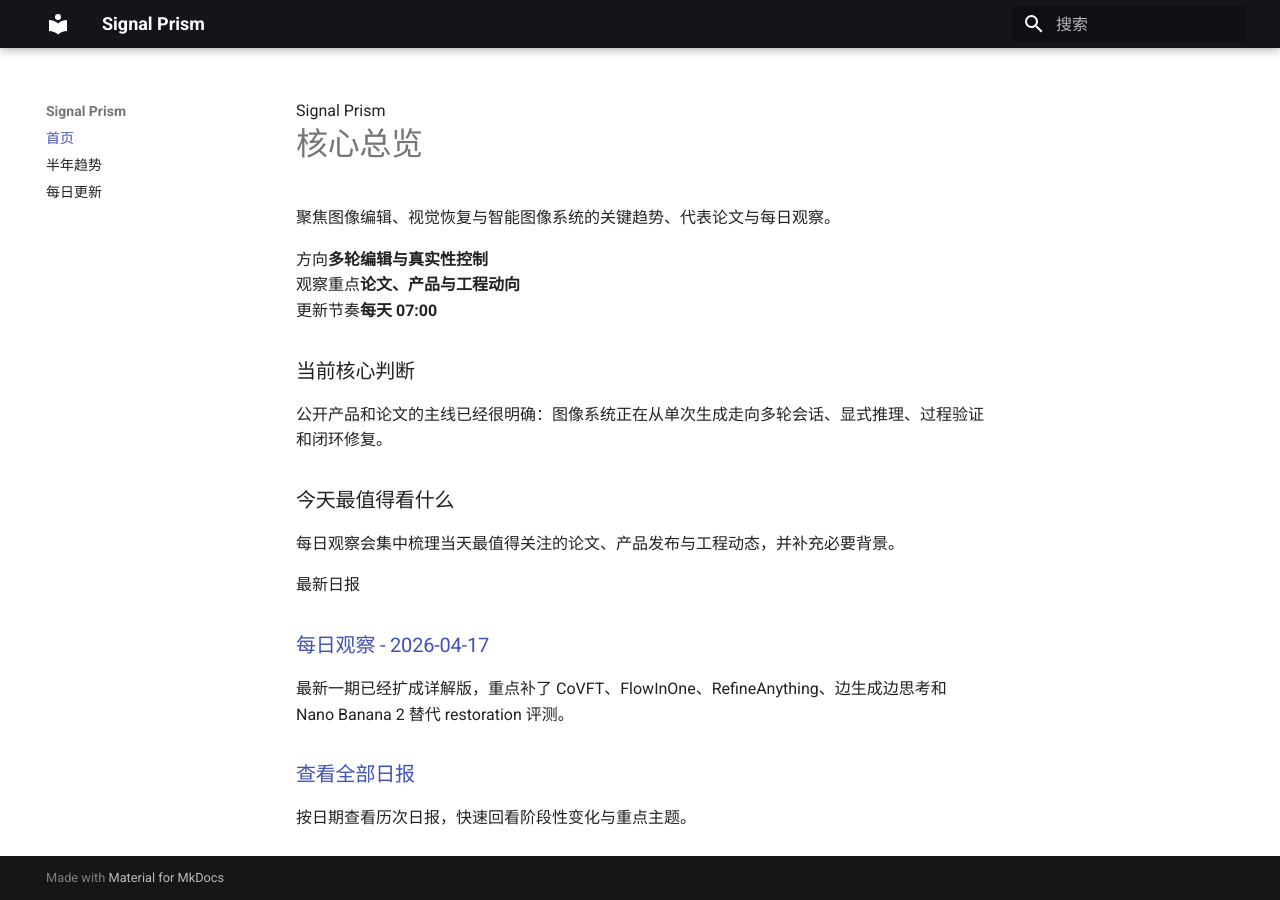
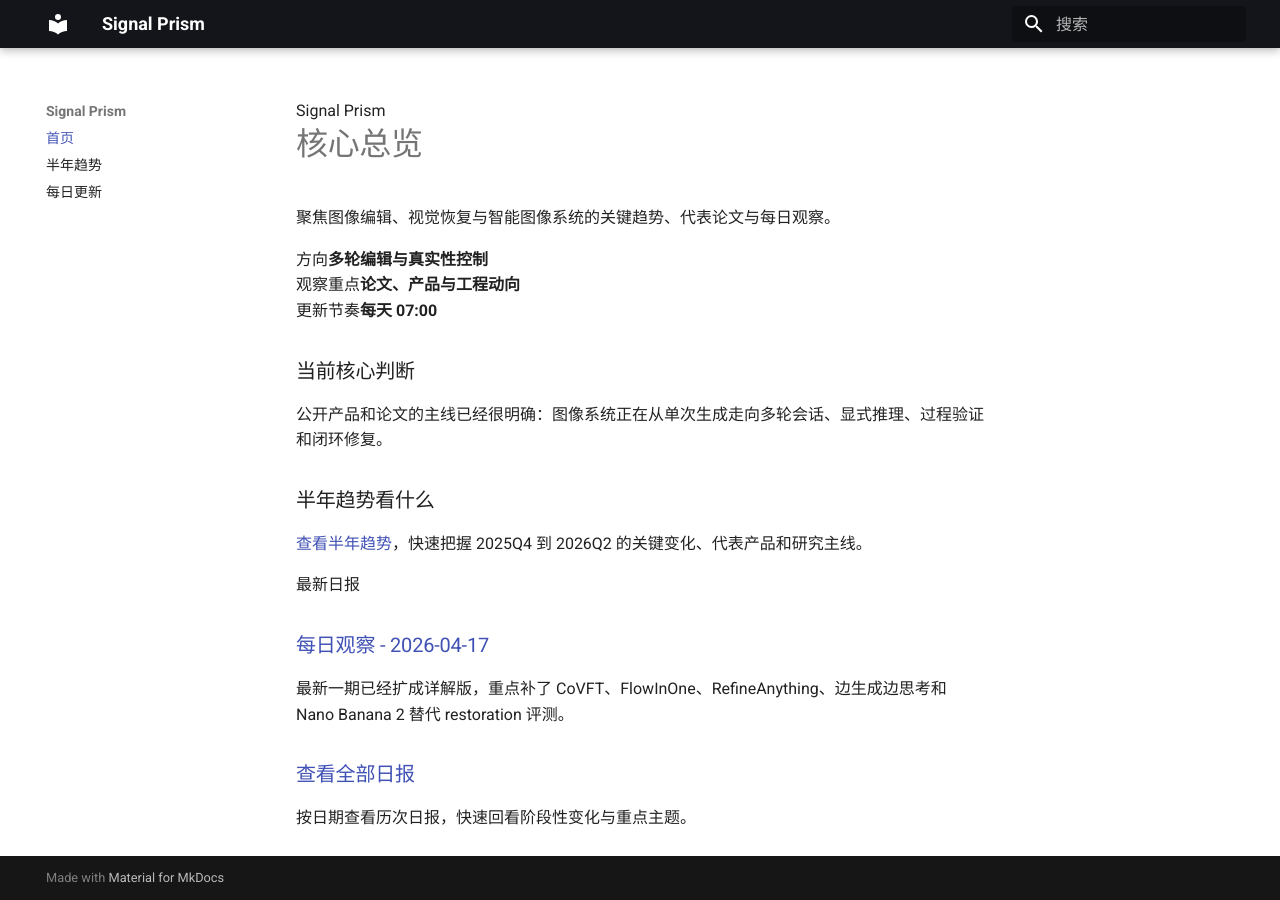
Before and after one commit to JacobLiuC/img_restoration, an MkDocs documentation site: the page built from public_docs/index.md, in a window 1280 px wide. Built offline with MkDocs 1.6.1 and Material for MkDocs 9.7.7, drawn with Linux system fonts in a browser that asks for light colours.

Commit message:
Add trends entry back to public homepage

```diff
--- a/public_docs/index.md
+++ b/public_docs/index.md
@@ -15,8 +15,8 @@
     <p>公开产品和论文的主线已经很明确：图像系统正在从单次生成走向多轮会话、显式推理、过程验证和闭环修复。</p>
   </article>
   <article class="brief-card">
-    <h3>今天最值得看什么</h3>
-    <p>每日观察会集中梳理当天最值得关注的论文、产品发布与工程动态，并补充必要背景。</p>
+    <h3>半年趋势看什么</h3>
+    <p><a href="trends/">查看半年趋势</a>，快速把握 2025Q4 到 2026Q2 的关键变化、代表产品和研究主线。</p>
   </article>
 </section>
 
```
